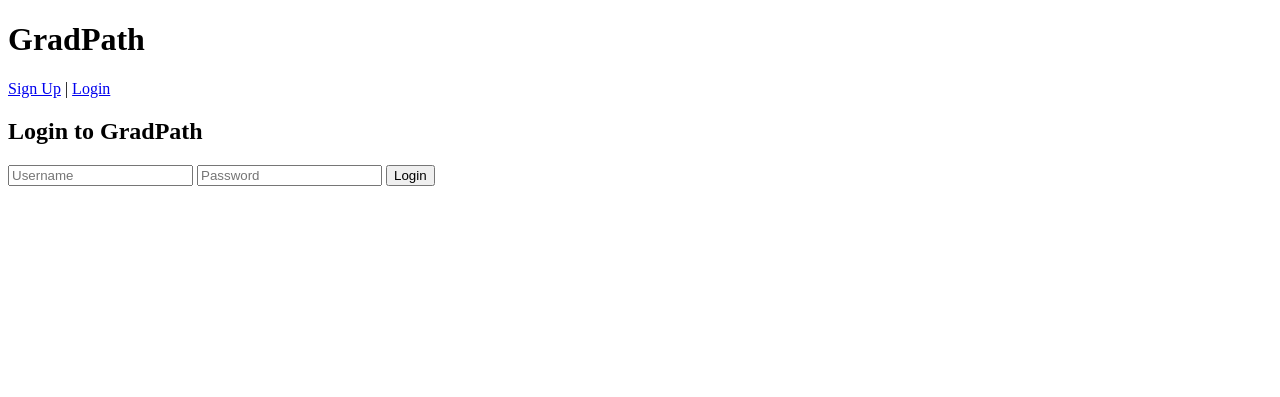
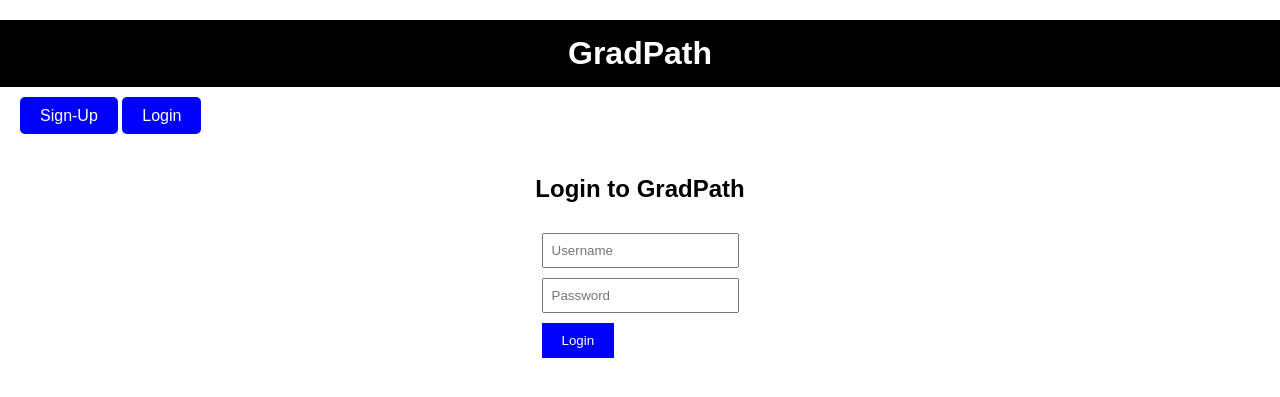
Before and after one commit to SondashStudios/Group-1-Project, a Django app: page /accounts/login/ in a window 1280 px wide. Shown: the top 397 px of the page. Run offline with Django 5.2, Linux system fonts and the light colour scheme.

Commit message:
Made changes to design for signup, login pages.

```diff
--- a/gradpath/accounts/templates/accounts/login.html
+++ b/gradpath/accounts/templates/accounts/login.html
@@ -1,16 +1,29 @@
 {% extends "base.html" %}
 
 {% block content %}
+<div style="font-family: Arial, sans-serif;">
+    <div style="background-color: black; padding: 15px;">
+        <h1 style="color: white; margin: 0; text-align: center;">GradPath</h1>
+    </div>
+
+    <div style="margin: 20px;">
+        <a href="{% url 'signup' %}" style="background-color: blue; color: white; padding: 10px 20px; text-decoration: none; border-radius: 5px;">Sign-Up</a>
+        <a href="{% url 'login' %}" style="background-color: blue; color: white; padding: 10px 20px; text-decoration: none; border-radius: 5px;">Login</a>
+    </div>
+
+    <div style="text-align: center; margin-top: 50px;">
         <h2>Login to GradPath</h2>
-<form method="post">
+        <form method="post" style="display: inline-block; text-align: left;">
             {% csrf_token %}
-    <input type="text" name="username" placeholder="Username" required>
-    <input type="password" name="password" placeholder="Password" required>
-    <button type="submit">Login</button>
+            <input type="text" name="username" placeholder="Username" required style="display: block; margin: 10px auto; padding: 8px;">
+            <input type="password" name="password" placeholder="Password" required style="display: block; margin: 10px auto; padding: 8px;">
+            <button type="submit" style="background-color: blue; color: white; padding: 10px 20px; border: none;">Login</button>
         </form>
         {% if messages %}
             {% for message in messages %}
                 <p style="color: red;">{{ message }}</p>
             {% endfor %}
         {% endif %}
+    </div>
+</div>
 {% endblock %}
--- a/gradpath/accounts/templates/base.html
+++ b/gradpath/accounts/templates/base.html
@@ -4,15 +4,34 @@
     <meta charset="UTF-8">
     <meta name="viewport" content="width=device-width, initial-scale=1.0">
     <title>{% block title %}GradPath{% endblock %}</title>
+    <style>
+        body {
+            font-family: Arial, sans-serif;
+            margin: 0;
+            padding: 0;
+        }
+
+        nav {
+            margin: 20px;
+        }
+        nav a {
+            display: block;
+            margin-bottom: 10px;
+            background-color: blue;
+            color: white;
+            padding: 10px 20px;
+            text-decoration: none;
+            border-radius: 5px;
+            width: fit-content;
+        }
+    </style>
 </head>
 <body>
-    <header>
-        <h1>GradPath</h1>
-        <nav>
-            <a href="{% url 'signup' %}">Sign Up</a> |
-            <a href="{% url 'login' %}">Login</a>
-        </nav>
-    </header>
+    <header></header> <!-- Empty header to remove "GradPath" text -->
+
+    <nav>
+
+    </nav>
 
     <main>
         {% block content %}{% endblock %}
```
Also changed, not shown: gradpath/accounts/templates/accounts/signup.html (+19 -6 lines), gradpath/db.sqlite3. Lines whose indentation alone changed are shown as unchanged.
